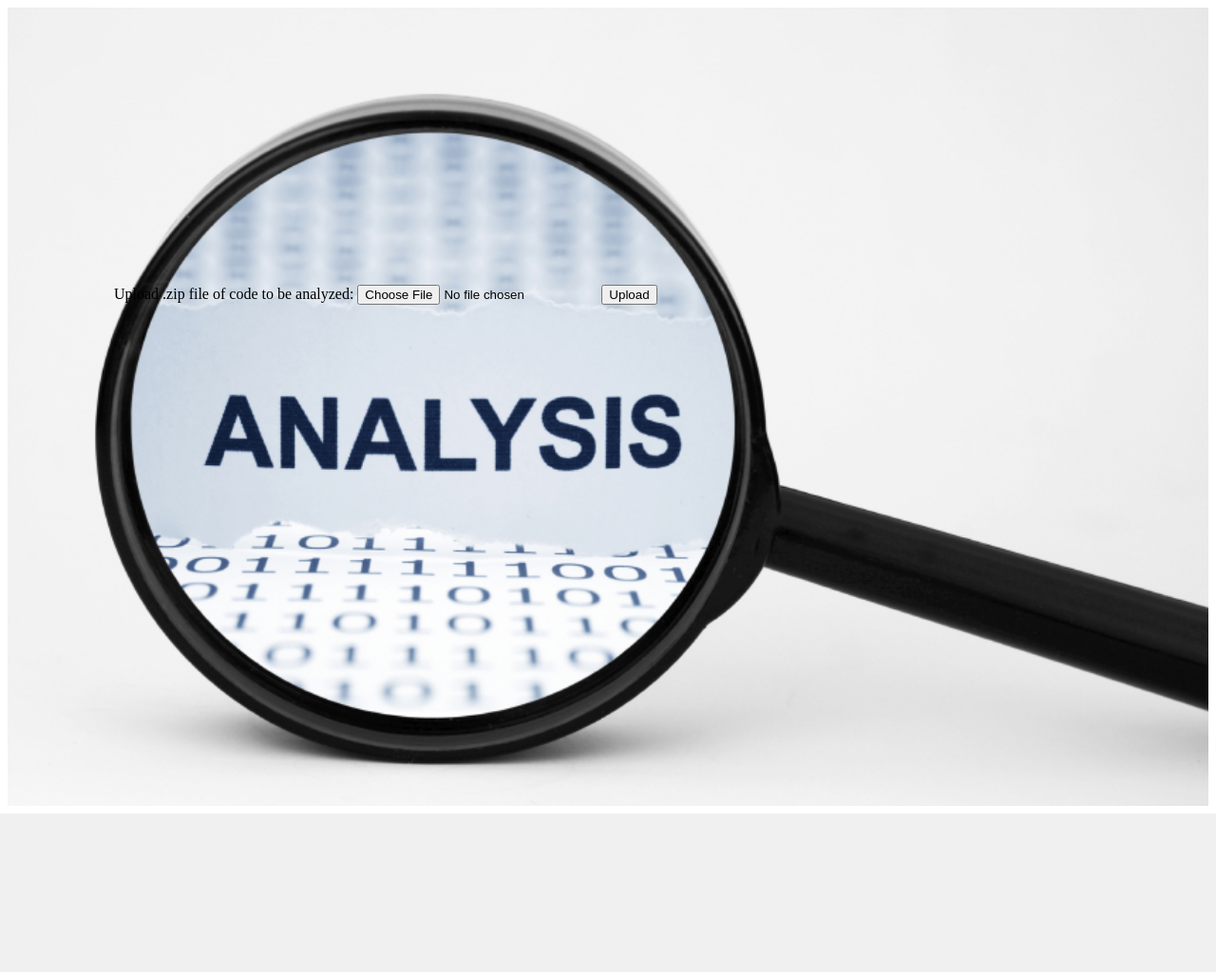
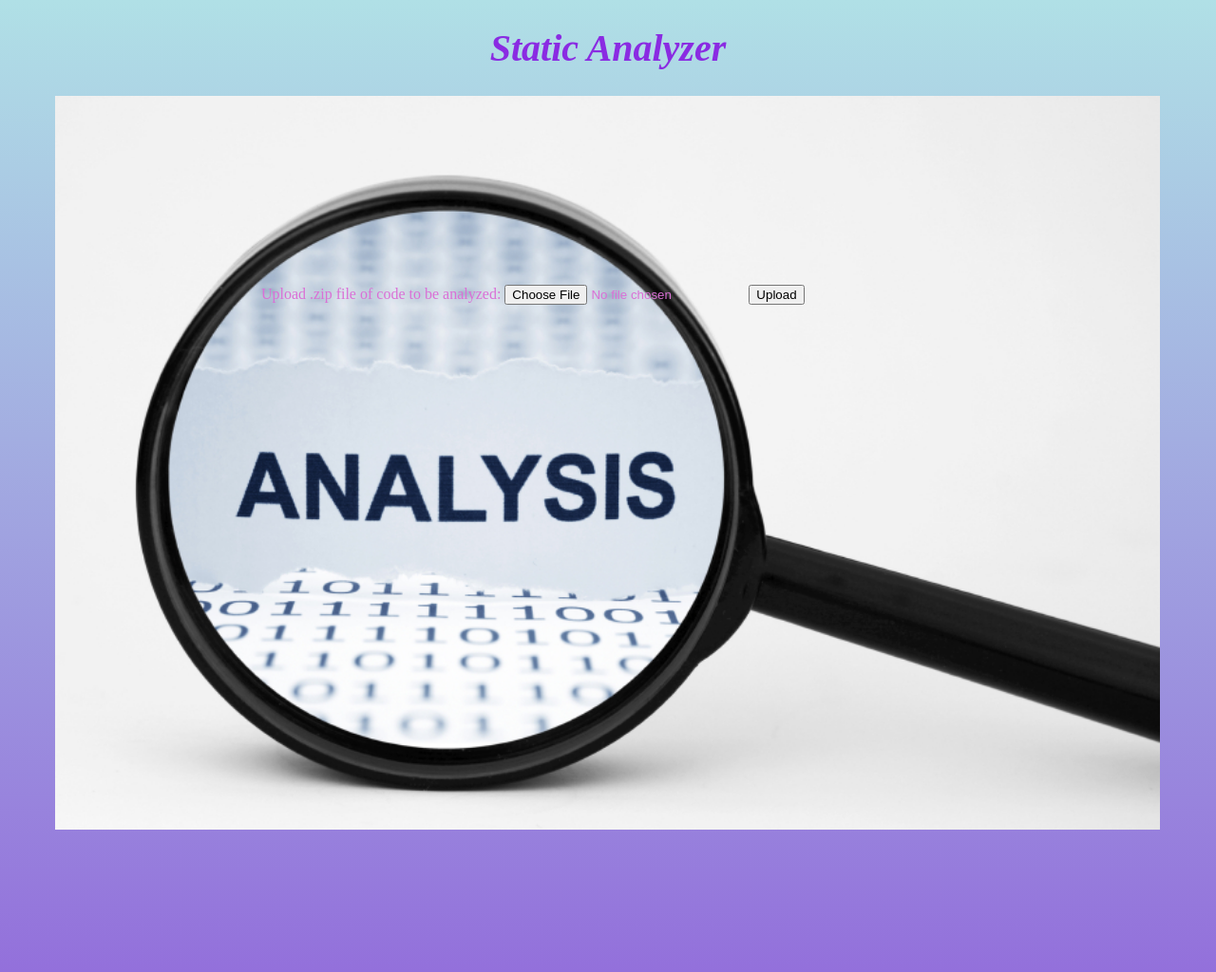
Before and after one commit to jiayanguo/MaliciousAnalysis, a CodeIgniter app: page / in a window 1280 px wide. Shown: the whole page at 95% size. Before the commit the page ends 857 px from the top, so only its background shows below. Run offline with CodeIgniter, Linux system fonts and the light colour scheme.

Commit message:
Update look and feel of website

```diff
--- a/application/controllers/upload.php
+++ b/application/controllers/upload.php
@@ -4,7 +4,7 @@ class Upload extends CI_Controller {
 	function __construct()
 	{
 		parent::__construct();
-		$this->load->helper(array('form', 'html', 'url'));
+		$this->load->helper(array('form', 'html', 'url', 'xml'));
 	}
 
 	function index()
@@ -32,8 +32,9 @@ class Upload extends CI_Controller {
 			{
 				unlink($upload_data['full_path']);
 				$this->_analyze($upload_data);
-				$data = $this->_read_csv('results/' . $upload_data['raw_name'] . '.csv');
-				$this->load->view('upload_success', array('data' => $data));
+				$csv_data = $this->_read_csv('results/' . $upload_data['raw_name'] . '.csv');
+				$this->load->view('upload_success', array('csv_data' => $csv_data, 'csv_file_path' => 'results/' . $upload_data['raw_name'] . '.csv'));
+				$this->input->set_cookie(array('name' => 'csv_data', 'value' => serialize($csv_data)));
 			}
 			else
 				show_error('Failed to unzip file.');
--- a/application/views/upload_form.php
+++ b/application/views/upload_form.php
@@ -2,9 +2,47 @@
 <html>
 	<head>
 		<title>Static Analysis Tool</title>
-		<link rel="stylesheet" href="css/stylesheet.css" type="text/css" media="screen" charset="utf-8">
+		<!--<link rel="stylesheet" href="css/stylesheet.css" type="text/css" media="screen" charset="utf-8">-->
+		<style type="text/css">
+			body {
+			background: -webkit-linear-gradient(top, #b0e0e6, #9370db);
+			}
+			div.bg{
+				width: 100%;
+				height: 100%;
+			}
+			img#bgPicture {
+				display: block;
+				margin-right:50px;
+				margin-left:50px;
+				margin-bottom:150px;
+				width:  92%;
+				height: 80%;
+			}
+			div.input{
+				position:absolute;
+				top:300px;
+				left:275px;
+				color: #da70d6;
+			}
+			#file {
+				color: #006400
+			}
+			#submit{
+				color: #20b2aa
+			}
+			h1{
+				color: #8a2be2;
+				font-family:"Times New Roman",Times,serif;
+				font-style:italic;
+				font-size:40px;
+				text-transform: capitalize;
+				text-align:center;
+			}
+		</style>
 	</head>
 	<body>
+		<h1>Static Analyzer</h1>
 		<div class="bg"><img src="images/1.jpg" id="bgPicture" /></div>
 		<div class="input">
 			<?php echo $error;?>
```
Also changed, not shown: application/views/upload_success.php (+62 -4 lines), css/report.css (+17 -1 lines).
